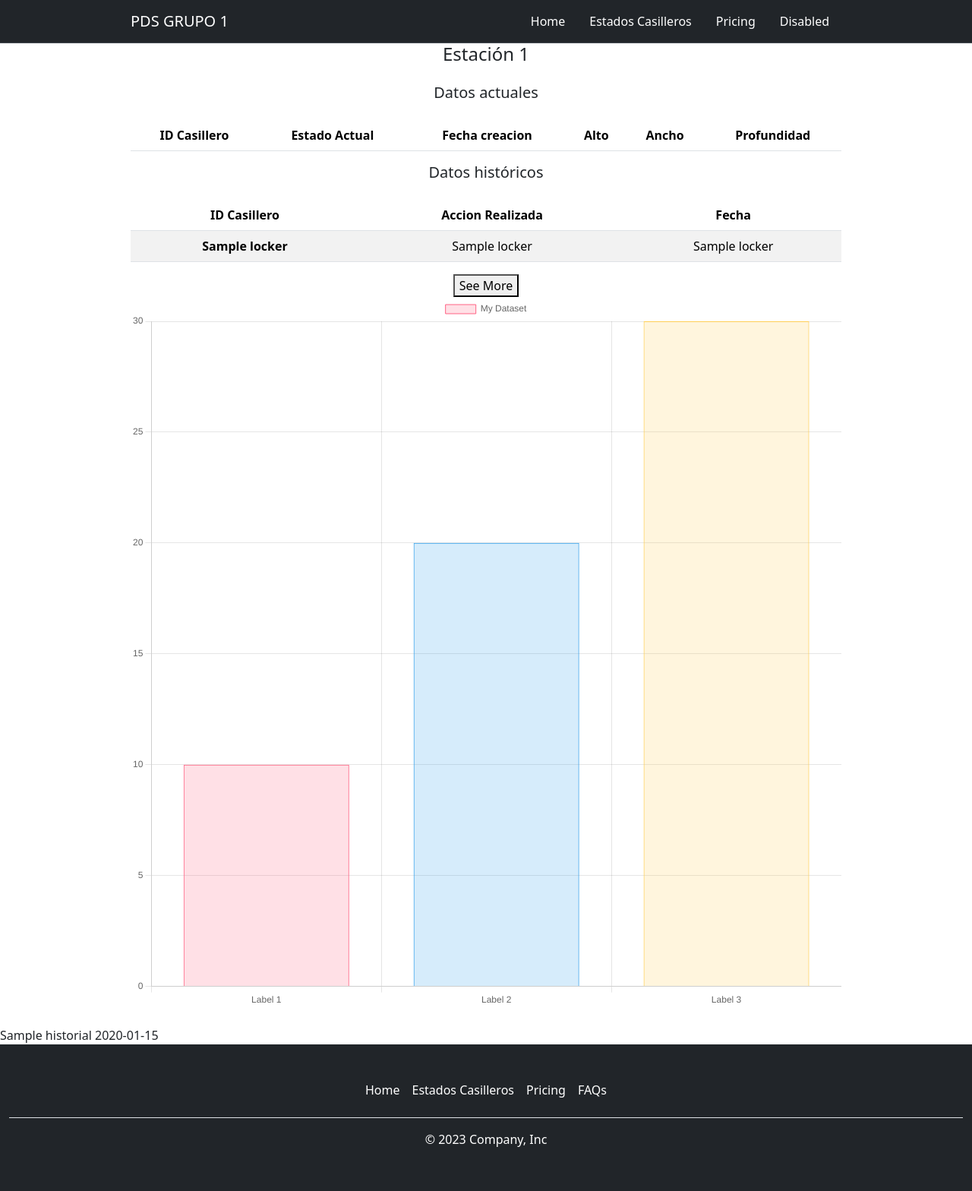
After one commit to elbug-py/P3PDS, a FastAPI app: template SACC/templates/dashboard.html in a window 1280 px wide. The commit adds this page. Shown: the whole page at 76% size. Run offline with FastAPI, Linux system fonts and the light colour scheme; the template is opened without the code that fills it: most values are stand-ins (such as "Sample title", 1, 10 or a date in 2020); lists and menus that the app fills with data are empty.

Commit message:
saving the progress

```diff
--- a/SACC/app/app.py
+++ b/SACC/app/app.py
@@ -124,6 +124,8 @@ def load_initial_data(db: Session):
         db.add(db_locker)
         db.commit()
 
+
+
         # db_locker = models.Locker(state=0, height=20, width=50, depth=25, station_id=2, id=4, personal_id=1)
         # db.add(db_locker)
         # db_locker = models.Locker(state=0, height=20, width=60, depth=25, station_id=2, id=5, personal_id=2)
@@ -155,6 +157,29 @@ def load_initial_data(db: Session):
         for locker in lockers:
             db_state = models.States(locker_id=locker.id, state=locker.state)
             db.add(db_state)
+        db.commit()
+
+    if not db.query(models.Order).count():
+        db_order = models.Order(name="order1", width=20, height=20, depth=20)
+        db.add(db_order)
+        db_order = models.Order(name="order2", width=30, height=30, depth=30)
+        db.add(db_order)
+        db_order = models.Order(name="order3", width=40, height=40, depth=40)
+        db.add(db_order)
+        db.commit()
+
+    if not db.query(models.Reservation).count():
+        db_reservation = models.Reservation(user_id=3, order_id=1, locker_id=1, locker_personal_id=1, station_id=1, fecha=datetime.now(), estado="activa")
+        db.add(db_reservation)
+        db.commit()
+
+    if not db.query(models.Historial).count():
+        db_historial = models.Historial(reservation_id=3, user_id=1, locker_id=1, station_id=1, fecha=datetime.now(), order_id=1, accion="creacion reserva")
+        db.add(db_historial)
+        db_historial = models.Historial(reservation_id=3, user_id=1, locker_id=2, station_id=1, fecha=datetime.now(), order_id=1, accion="reserva confirmada, medidas correctas")
+        db.add(db_historial)
+        db_historial = models.Historial(reservation_id=3, user_id=1, locker_id=3, station_id=1, fecha=datetime.now(), order_id=1, accion="Listo para retirar")
+        db.add(db_historial)
         db.commit()
 
 
@@ -432,10 +457,14 @@ async def confirm_reservation(reservation: int, db: dp_dependecy):
                     sql_query = text(f'SELECT * FROM "user" WHERE id={1}')
                     result = db.execute(sql_query)
                     operario = result.fetchone()
-                    await send_email_async('Verificar medidas',f'{operario[2]}',
-                            f"debes verificar la reserva {reservation}")
-                    create_record(db, reserva[0], reserva[1], reserva[3], reserva[5], datetime.now(), reserva[2], "No se pudo confirmar por medidas")
-                    #TODO va a entregar y el mqtt cambiar el estado del cajon especifico a reservado
+
+                    try:
+                        await send_email_async('Verificar medidas',f'{operario[2]}',
+                                f"debes verificar la reserva {reservation}")
+                        create_record(db, reserva[0], reserva[1], reserva[3], reserva[5], datetime.now(), reserva[2], "No se pudo confirmar por medidas")
+                        #TODO va a entregar y el mqtt cambiar el estado del cajon especifico a reservado
+                    except Exception as e:
+                        pass
 
                     if MQTT:
                         mqtt.publish("g1/verification", {"nickname":""}) #publishing mqtt topic
@@ -561,8 +590,11 @@ async def confirm(height: int, width: int, depth: int, reservation: int, db: dp_
                         sql_query = text(f'SELECT * FROM "user" WHERE id={1}')
                         result = db.execute(sql_query)
                         operario = result.fetchone()
-                        await send_email_async('Entregar Product',f'{operario[2]}',
-                                f"Debes entregar en la Estacion G1 en el espacio {locker[1]} el paquete con reservacion {reservation} con el codigo: {locker[6]}")
+                        try:
+                            await send_email_async('Entregar Product',f'{operario[2]}',
+                                    f"Debes entregar en la Estacion G1 en el espacio {locker[1]} el paquete con reservacion {reservation} con el codigo: {locker[6]}")
+                        except Exception as e:
+                            pass
                         return {"message": "Package confirmed"}
                     else:
                         sql_query = text(f"UPDATE locker SET state = 0 WHERE id = {locker[0]}")
@@ -682,8 +714,11 @@ async def load(reservation: int,code: str, db: dp_dependecy):
                     sql_query = text(f'SELECT * FROM "user" WHERE id={3}')
                     result = db.execute(sql_query)
                     cliente = result.fetchone()
-                    await send_email_async('Retirar producto',f'{cliente[2]}',
-                            f"Debes retirar en la Estacion G1 en el espacio {locker[1]} el paquete con reservacion {reservation} con el codigo: {clave}")
+                    try:
+                        await send_email_async('Retirar producto',f'{cliente[2]}',
+                                f"Debes retirar en la Estacion G1 en el espacio {locker[1]} el paquete con reservacion {reservation} con el codigo: {clave}")
+                    except Exception as e:
+                        pass
                     if MQTT:
                         mqtt.publish("g1/verification", {"nickname":""}) #publishing mqtt topic
 
@@ -790,23 +825,50 @@ async def estado_casilleros(request: Request, db: dp_dependecy):
 
     return templates.TemplateResponse("estado_casilleros.html", {"request": request, "saccs": dic})
 
-@app.get('/bitacora/')
-async def bitacora(request: Request, db: dp_dependecy, reservation_id: int = None):
+@app.post('/reservas/{reservation_id}', tags=['RESERVAS'])
+async def reservas( reservation_id: int, request: Request, db: dp_dependecy):
     sql_query = text(f"SELECT * FROM historial WHERE reservation_id = {reservation_id}")
     result = db.execute(sql_query)
-    acciones = result.fetchall()
-    datos = []
-    for i in acciones:
-        sql_query = text(f'SELECT * FROM "user" where id = {i[1]}')
-        result = db.execute(sql_query)
-        usuario = result.fetchone()
-        datos.append((i[0], usuario[1], i[2], i[3], i[4], i[5], i[6], i[7], usuario[3]))
+    historial = result.fetchall()
+    sql_query = text(f"SELECT * FROM reservation WHERE id = {reservation_id}")
+    result = db.execute(sql_query)
+    actual_reservation = result.fetchone()
+    return templates.TemplateResponse("reservas.html", {"request": request, "historial": historial, "reservation": actual_reservation})
 
-    return templates.TemplateResponse("bitacora.html", {"request": request, "acciones": datos})
 
-@app.get('/reservas/')
-async def reservas(request: Request, db: dp_dependecy):
+# @app.get('/reservas/')
+# async def reservas(request: Request, db: dp_dependecy):
+#     sql_query = text(f"SELECT * FROM reservation")
+#     result = db.execute(sql_query)
+#     reservas = result.fetchall()
+#     return templates.TemplateResponse("reservas.html", {"request": request, "reservas": reservas})
+
+
+
+
+@app.get('/dashboard/')
+async def dashboard(request: Request, db: dp_dependecy):
     sql_query = text(f"SELECT * FROM reservation")
     result = db.execute(sql_query)
     reservas = result.fetchall()
-    return templates.TemplateResponse("reservas.html", {"request": request, "reservas": reservas})
+    sql_query = text(f"SELECT * FROM locker")
+    result = db.execute(sql_query)
+    lockers = result.fetchall()
+    sql_query = text(f"SELECT * FROM station")
+    result = db.execute(sql_query)
+    stations = result.fetchall()
+    sql_query = text(f"SELECT * FROM historial")
+    result = db.execute(sql_query)
+    historial = result.fetchall()
+
+    dates_lockers = {}
+    for registro in historial:
+        if registro[3] not in dates_lockers:
+            dates_lockers[registro[3]] = [registro[5]]
+        else:
+            dates_lockers[registro[3]].append(registro[5])
+
+
+    oldest_dates = {locker_id: min(dates) for locker_id, dates in dates_lockers.items()}
+    print(oldest_dates)
+    return templates.TemplateResponse("dashboard.html", {"request": request, "reservas": reservas, "lockers": lockers, "stations": stations, "historial": historial, "oldest_dates": oldest_dates})
--- a/SACC/database.py
+++ b/SACC/database.py
@@ -7,13 +7,13 @@ import os
 try:
     if os.environ.get("DEPLOYADO") == "FALSE":
         # URL_DATABASE = 'postgresql://moki:1331Mati??@localhost:5432/sacc'
-        URL_DATABASE = 'postgresql://postgres:Admin123@localhost:5432/sacc'
+        URL_DATABASE = 'postgresql://postgres:4182126v@localhost:5432/sacc'
     else:
         URL_DATABASE = os.environ.get("DATABASE_URL")
     engine = create_engine(URL_DATABASE)
 except:
     # URL_DATABASE = 'postgresql://moki:1331Mati??@localhost:5432/sacc'
-    URL_DATABASE = 'postgresql://postgres:Admin123@localhost:5432/sacc'
+    URL_DATABASE = 'postgresql://postgres:4182126v@localhost:5432/sacc'
     engine = create_engine(URL_DATABASE)
 
 
--- /dev/null
+++ b/SACC/templates/dashboard.html
@@ -0,0 +1,156 @@
+<!DOCTYPE html>
+
+<html>
+    <head>
+        <meta charset="utf-8">
+        <meta http-equiv="X-UA-Compatible" content="IE=edge">
+        <title>Dashboard</title>
+        <meta name="description" content="">
+        <meta name="viewport" content="width=device-width, initial-scale=1">
+        <link rel="stylesheet" href="">
+        <link href="https://cdn.jsdelivr.net/npm/bootstrap@5.3.2/dist/css/bootstrap.min.css" rel="stylesheet" integrity="sha384-T3c6CoIi6uLrA9TneNEoa7RxnatzjcDSCmG1MXxSR1GAsXEV/Dwwykc2MPK8M2HN" crossorigin="anonymous">
+        <script src="https://cdn.jsdelivr.net/npm/bootstrap@5.3.2/dist/js/bootstrap.bundle.min.js" integrity="sha384-C6RzsynM9kWDrMNeT87bh95OGNyZPhcTNXj1NW7RuBCsyN/o0jlpcV8Qyq46cDfL" crossorigin="anonymous"></script>
+        <script src="https://cdn.jsdelivr.net/npm/chart.js"></script>
+    </head>
+    <body>
+        {% include 'header.html'%}
+
+        {% set estados_generales_str = {
+            0: "available",
+            1: "reserved",
+            2: "loading",
+            3: "used",
+            4: "unloading"
+        } %}
+
+
+
+        {% for station in stations %}
+        <div class="container-xl w-75 text-center mb-4">
+            <h4 class="text-center mb-4">Estación {{ station[0] }}</h4>
+            <h5 class="text-center mb-4">Datos actuales</h5>
+            <table class="table table-striped">
+                <thead>
+                    <tr>
+                        <th scope="col">ID Casillero</th>
+                        <th scope="col">Estado Actual</th>
+                        <th scope="col">Fecha creacion</th>
+                        <th scope="col">Alto</th>
+                        <th scope="col">Ancho</th>
+                        <th scope="col">Profundidad</th>
+
+                    </tr>
+                </thead>
+                <tbody>
+                    {% for locker in lockers %}
+                        {% if locker[7] == station[0] %}
+                        <tr>
+                            <th scope="row">{{ locker[0] }}</th>
+                            <td>{{ estados_generales_str[locker[2]] }}</td>
+                            <td>{{ oldest_dates[locker[0]] }}</td>
+                            <td>{{ locker[3] }}</td>
+                            <td>{{ locker[4] }}</td>
+                            <td>{{ locker[5] }}</td>
+
+
+                        </tr>
+                        {% endif %}
+                    {% endfor %}
+                </tbody>
+            </table>
+            <h5 class="text-center mb-4">Datos históricos</h5>
+            <table class="table table-striped">
+                <thead>
+                    <tr>
+                        <th scope="col">ID Casillero</th>
+                        <th scope="col">Accion Realizada</th>
+                        <th scope="col">Fecha</th>
+
+                    </tr>
+                </thead>
+                <tbody>
+                    {% for locker in historial %}
+                        {% if loop.index <= 5 %}
+
+                        <tr>
+                            <th scope="row">{{ locker[3] }}</th>
+                            <td>{{ locker[7] }}</td>
+                            <td>{{ locker[5] }}</td>
+
+
+                        </tr>
+                        {% endif %}
+
+                    {% endfor %}
+                </tbody>
+            </table>
+            <button id="seeMoreBtn" onclick="toggleHistoricalEntries()">See More</button>
+            <canvas id="myChart" width="400" height="400"></canvas>
+        </div>
+        {% endfor %}
+
+        {{ historial}}
+        {{oldest_dates}}
+        {% include 'footer.html'%}
+
+        <script>
+            document.addEventListener("DOMContentLoaded", function () {
+                var ctx = document.getElementById('myChart').getContext('2d');
+
+                var data = {
+                    labels: ['Label 1', 'Label 2', 'Label 3'],
+                    datasets: [{
+                        label: 'My Dataset',
+                        data: [10, 20, 30],
+                        backgroundColor: [
+                            'rgba(255, 99, 132, 0.2)',
+                            'rgba(54, 162, 235, 0.2)',
+                            'rgba(255, 206, 86, 0.2)',
+                        ],
+                        borderColor: [
+                            'rgba(255, 99, 132, 1)',
+                            'rgba(54, 162, 235, 1)',
+                            'rgba(255, 206, 86, 1)',
+                        ],
+                        borderWidth: 1
+                    }]
+                };
+
+                var options = {
+                    scales: {
+                        y: {
+                            beginAtZero: true
+                        }
+                    }
+                };
+
+                var myChart = new Chart(ctx, {
+                    type: 'bar',
+                    data: data,
+                    options: options
+                });
+            });
+        </script>
+
+        <script>
+            document.addEventListener("DOMContentLoaded", function () {
+                function toggleHistoricalEntries() {
+                    var table = document.getElementById('historicalTable');
+                    var btn = document.getElementById('seeMoreBtn');
+
+                    // Check if the table element is found
+                    if (table) {
+                        // Toggle visibility of additional entries
+                        var display = table.style.display === 'none' || table.style.display === '' ? 'table' : 'none';
+                        table.style.display = display;
+
+                        // Update button text
+                        btn.innerText = display === 'none' ? 'See More' : 'See Less';
+                    }
+                }
+
+            });
+        </script>
+
+    </body>
+</html>
```
Also changed, not shown: SACC/templates/home.html (+17 -2 lines), SACC/templates/reservas.html (+14 -10 lines).
